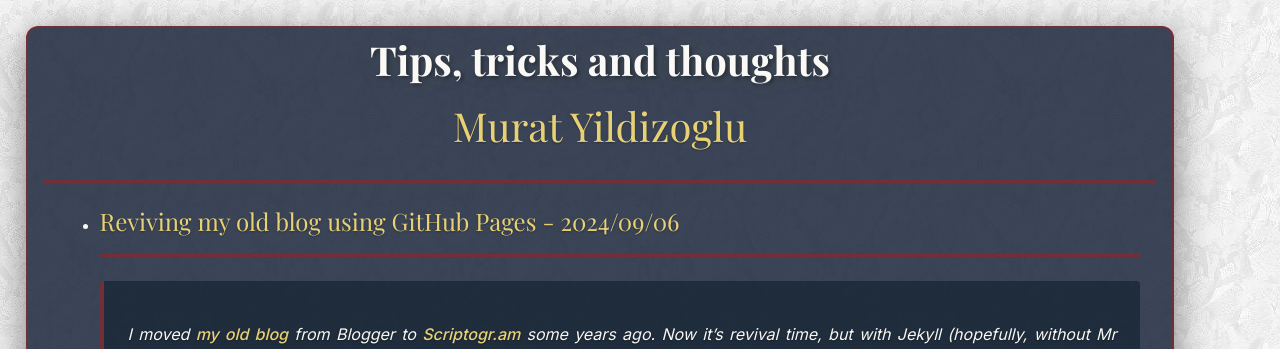
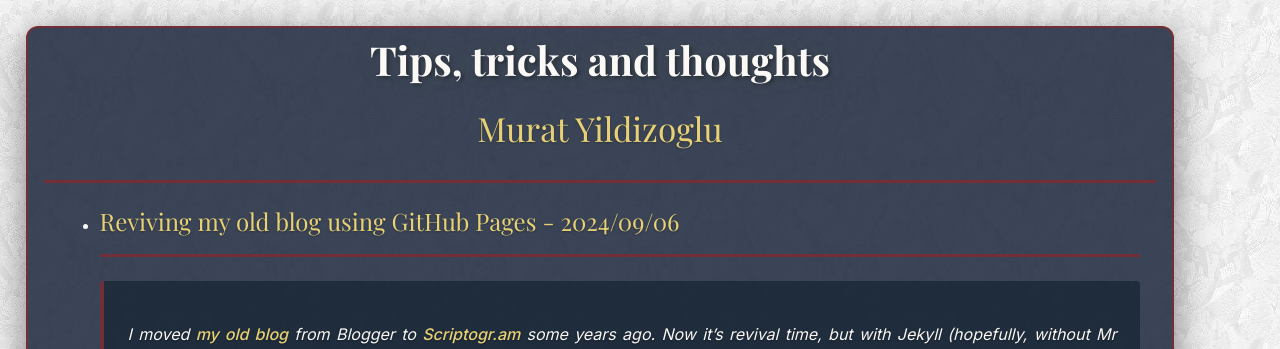
Before and after one commit to myildi/myildi.github.io, a Jekyll site: the page built from index.html, in a window 1280 px wide. Shown: the top 349 px of the page. Built offline with Jekyll 4.4.1, drawn with Linux system fonts in a browser that asks for light colours.

Commit message:
used small for the author nam

```diff
--- a/_layouts/default.html
+++ b/_layouts/default.html
@@ -21,7 +21,7 @@
       <p align="center"><img src="{{ site.image_path }}{{ page.page_image }}" alt="{{ page.title }}" class="img-fluid"></p>
     {% else %}
 <!--       <h1 align="center" class="posttitle">{{ page.title }}</h1> -->
-            <div align="center" class="posttitle-main">{{ page.title }} <br><font size:70%><a href="https://yildizoglu.fr" class="author-link">Murat Yildizoglu</a></font></div>
+            <div align="center" class="posttitle-main">{{ page.title }} <br><small><a href="https://yildizoglu.fr" class="author-link">Murat Yildizoglu</a></small></div>
     {% endif %}
 <!--
     <p style="text-align: center; font-size: 1.2em; width: 100%;">
```
